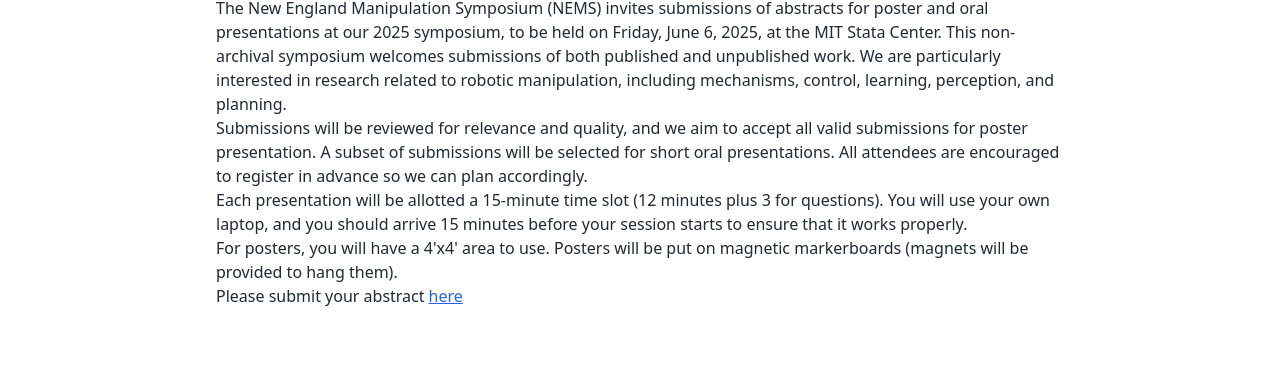
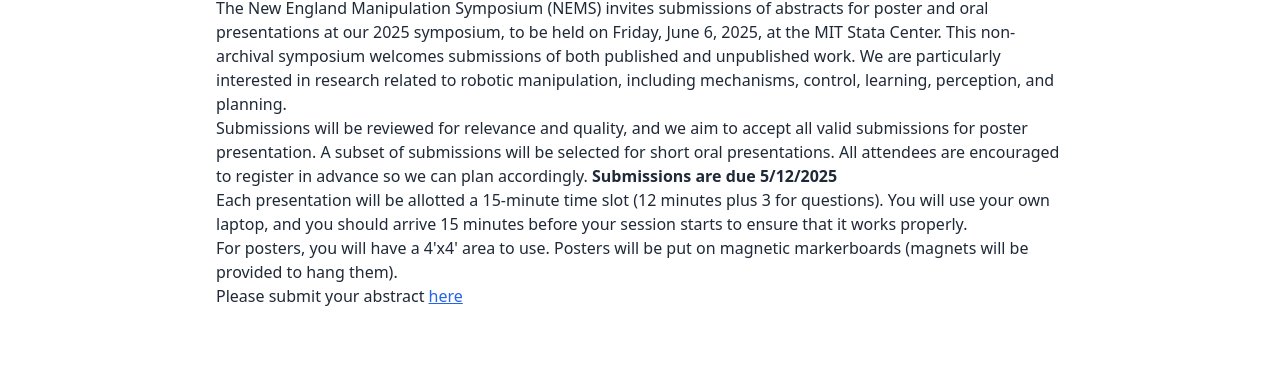
Before and after one commit to nems25/nems25.github.io, a plain HTML site: page index.html in a window 1280 px wide. Shown: the part 680-1049 px from the top of the page. Drawn offline with nearby package versions, Linux system fonts and the light colour scheme.

Commit message:
Update index.html

```diff
--- a/index.html
+++ b/index.html
@@ -83,7 +83,7 @@
         The New England Manipulation Symposium (NEMS) invites submissions of abstracts for poster and oral presentations at our 2025 symposium, to be held on Friday, June 6, 2025, at the MIT Stata Center. This non-archival symposium welcomes submissions of both published and unpublished work. We are particularly interested in research related to robotic manipulation, including mechanisms, control, learning, perception, and planning.
       </p>
       <p>
-        Submissions will be reviewed for relevance and quality, and we aim to accept all valid submissions for poster presentation. A subset of submissions will be selected for short oral presentations. All attendees are encouraged to register in advance so we can plan accordingly.
+        Submissions will be reviewed for relevance and quality, and we aim to accept all valid submissions for poster presentation. A subset of submissions will be selected for short oral presentations. All attendees are encouraged to register in advance so we can plan accordingly. <b>Submissions are due 5/12/2025</b>
       </p>
       <p>
         Each presentation will be allotted a 15-minute time slot (12 minutes plus 3 for questions). You will use your own laptop, and you should arrive 15 minutes before your session starts to ensure that it works properly.
```
